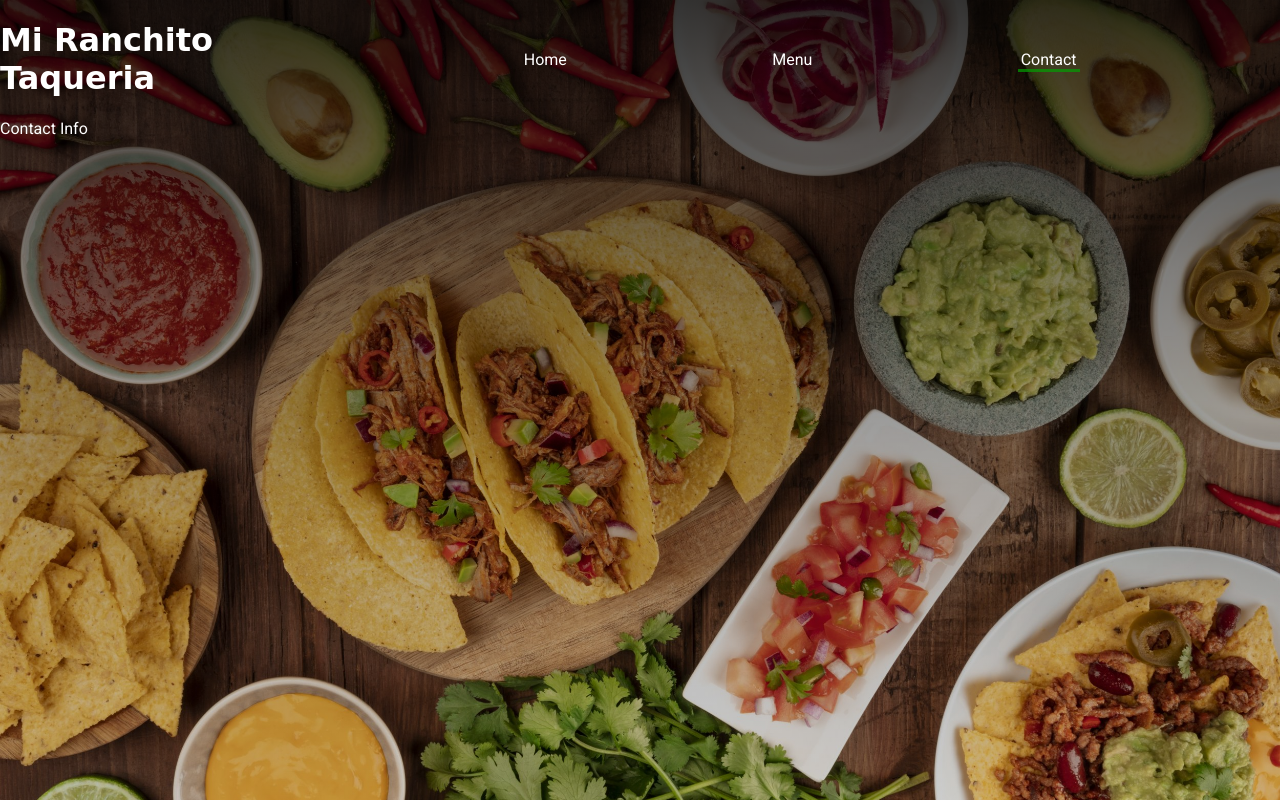
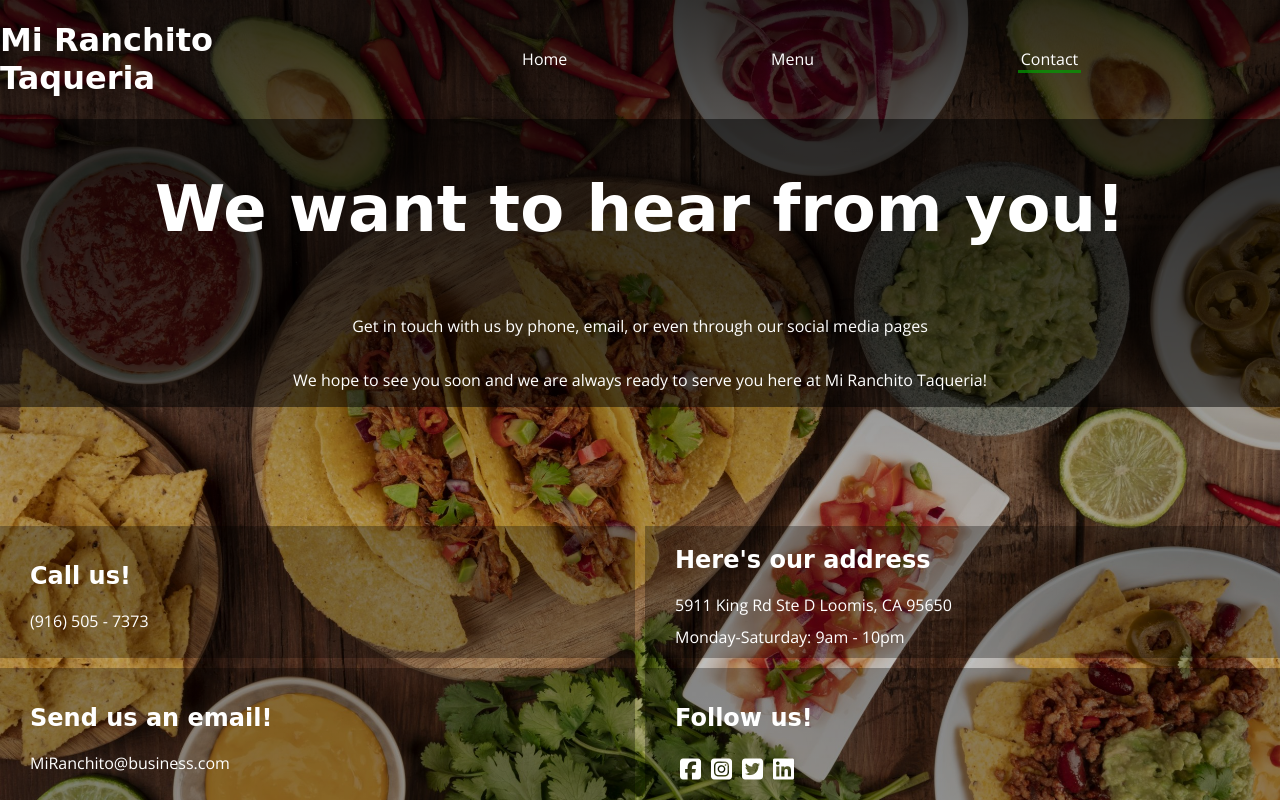
Before and after one commit to xSandoval21x/restaurant-page, a website built with webpack: page dist/index.html in a window 1280 px wide. Both pictures are taken after a click on the link "Contact". Built offline with nearby package versions, Linux system fonts and the light colour scheme; a web font is replaced by a local one.

Commit message:
Finish contact page js module and CSS for contact page. Link fontawesome kit for social svg icons. Add fade class for fade in effect onload of each page

```diff
--- a/src/contact.js
+++ b/src/contact.js
@@ -1,7 +1,75 @@
 const contactPage = (content) => {
     const contactContainer = document.createElement('div');
-    contactContainer.innerText = "Contact Info";
-    contactContainer.style.color = 'white';
+    const contactMessageContainer = document.createElement('div');
+    const contactSquaresContainer = document.createElement('div');
+    const headerMessage = document.createElement('h2');
+    const messages = [
+        'Get in touch with us by phone, email, or even through our social media pages',
+        'We hope to see you soon and we are always ready to serve you here at Mi Ranchito Taqueria!'
+    ];
+    const contactObject = {
+        'Call us!': ['(916) 505 - 7373'],
+        'Here\'s our address': [
+            '5911 King Rd Ste D Loomis, CA 95650',
+            'Monday-Saturday: 9am - 10pm'
+        ],
+        'Send us an email!': ['MiRanchito@business.com'],
+        'Follow us!': [
+            'fab fa-facebook-square',
+            'fab fa-instagram-square',
+            'fab fa-twitter-square',
+            'fab fa-linkedin'
+        ]
+    };
+    const contactObjectKeys = Object.keys(contactObject);
+
+    contactContainer.setAttribute('class', 'contact-container fade');
+    //create and append contact page message element
+    contactMessageContainer.setAttribute('class', 'contact-message');
+    headerMessage.setAttribute('class', 'head');
+    headerMessage.innerText = 'We want to hear from you!';
+    contactMessageContainer.appendChild(headerMessage);
+    messages.forEach(message => {
+        const newMessageElement = document.createElement('p');
+        newMessageElement.innerText = message;
+        contactMessageContainer.appendChild(newMessageElement);
+    });
+    contactContainer.appendChild(contactMessageContainer);
+
+    //create and append contact information grid squares
+    contactSquaresContainer.setAttribute('class', 'contacts');
+    contactObjectKeys.forEach(key => {
+        const newContactSquare = document.createElement('div');
+        const newContactSquareTitle = document.createElement('h2');
+
+        newContactSquare.setAttribute('class', 'info');
+        newContactSquareTitle.innerText = key;
+        newContactSquare.appendChild(newContactSquareTitle);
+
+        if(key === 'Follow us!') {
+            const socialIconContainer = document.createElement('div');
+            socialIconContainer.setAttribute('class', 'icons');
+
+            contactObject[key].forEach(item => {
+                const newSocialIcon = document.createElement('i');
+                newSocialIcon.setAttribute('class', item);
+                newSocialIcon.setAttribute('id', 'symbol');
+                socialIconContainer.appendChild(newSocialIcon);
+            });
+            newContactSquare.appendChild(socialIconContainer);
+        } else {
+            contactObject[key].forEach(item => {
+                const newContactInfo = document.createElement('span');
+                newContactInfo.innerText = item;
+                newContactSquare.appendChild(newContactInfo);
+
+            });
+        }
+
+        contactSquaresContainer.appendChild(newContactSquare);
+    });
+    contactContainer.appendChild(contactSquaresContainer);
+
     content.appendChild(contactContainer);
 
 }
--- a/src/home.js
+++ b/src/home.js
@@ -5,7 +5,7 @@
     const infoText = document.createElement('p');
 
     //welcome elements
-    welcomeContainer.setAttribute('class', 'welcome');
+    welcomeContainer.setAttribute('class', 'welcome fade');
     welcomeText.innerText = 'Welcome to Mi Ranchito!';
     infoText.innerText = 'Family Owned, family operated, and authentic family recipes from Mi Ranchito to you!';
     welcomeContainer.appendChild(welcomeText);
--- a/src/index.js
+++ b/src/index.js
@@ -34,7 +34,14 @@
             break;
     }
     currentPage = tab;
+    removeFadeClass();
 }
+
+const removeFadeClass = () => {
+    setTimeout( () => {
+        document.querySelector('.fade').classList.remove('fade');
+    }, 1);
+};
 
 homeButton.classList.add('selected');
 homeButton.addEventListener('click', () => {
@@ -48,3 +55,5 @@
 contactButton.addEventListener('click', () => {
     switchTab('contact');
 });
+
+document.addEventListener('DOMContentLoaded', removeFadeClass);
--- a/src/menu.js
+++ b/src/menu.js
@@ -49,7 +49,7 @@
 
     menuList.setAttribute('type', 'none');
     menuList.setAttribute('class', 'menu');
-    menuContainer.setAttribute('class', 'menu-container');
+    menuContainer.setAttribute('class', 'menu-container fade');
     menuContainer.appendChild(menuList);
     content.appendChild(menuContainer);
 }
```
Also changed, not shown: dist/index.html, dist/main.js, dist/style.css.
